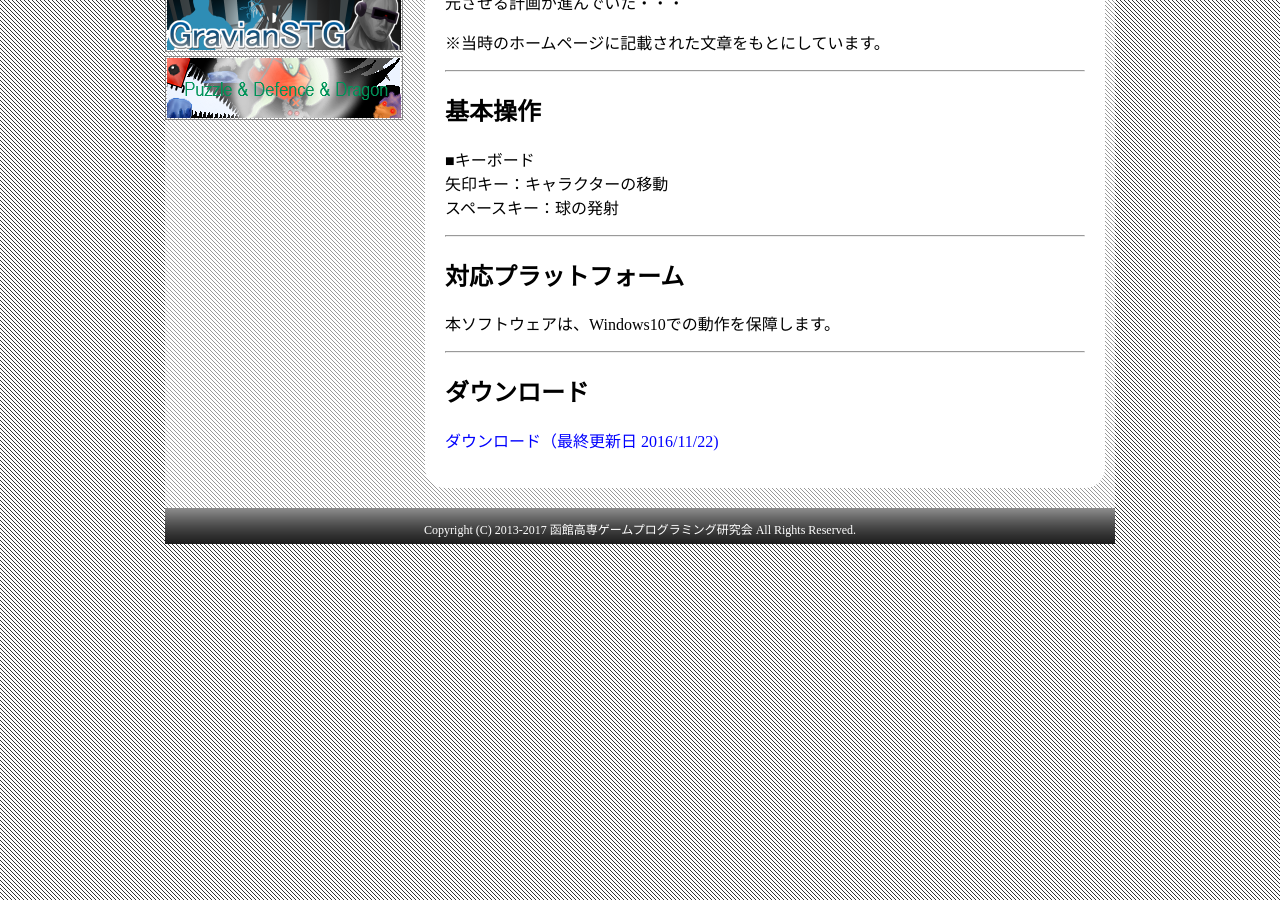
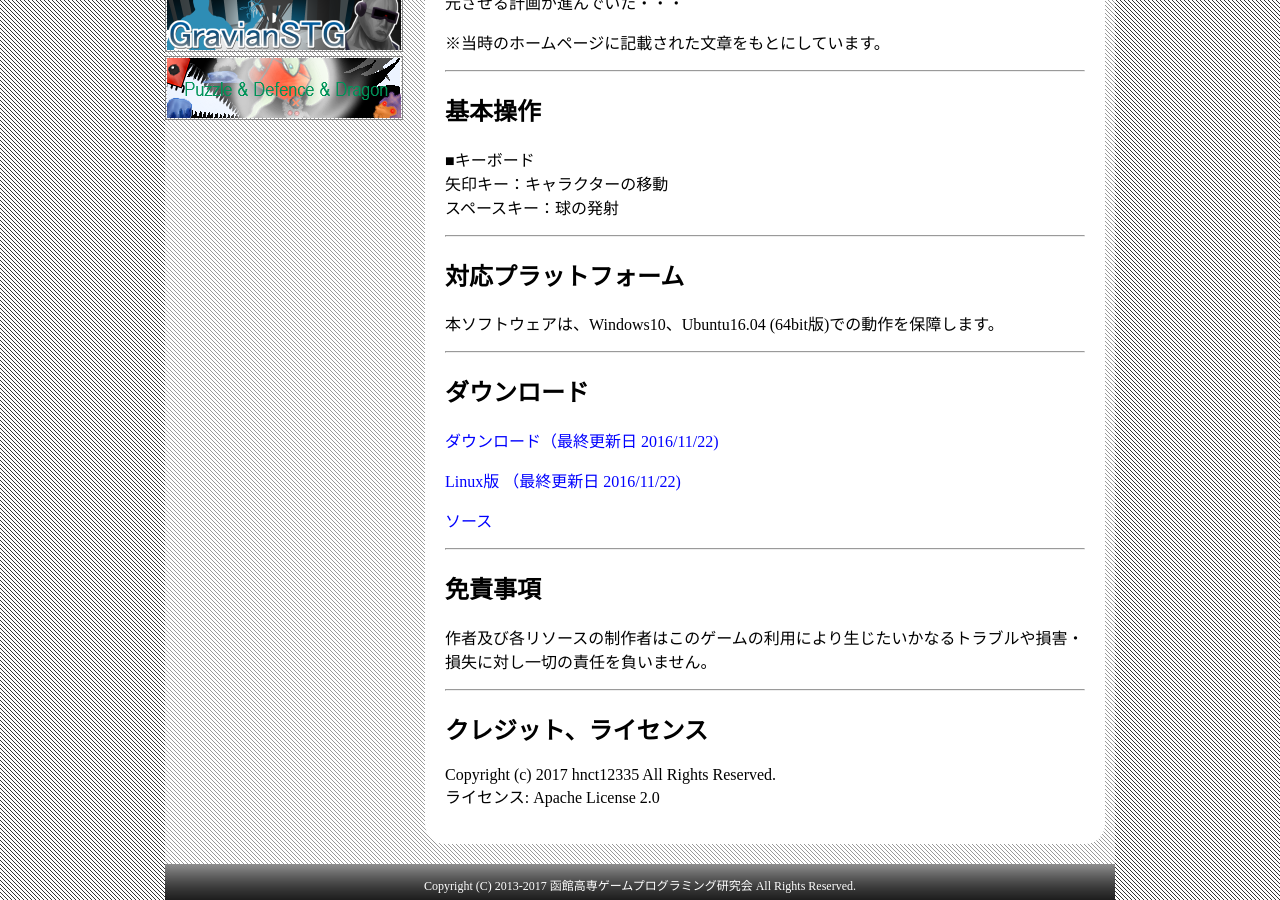
Before and after one commit to hnctgpgk/hnctgpgk.github.io, a Jekyll site: the page built from game/bird2016/index.md, in a window 1280 px wide and 900 px high, scrolled down 1124 px. Built offline with Jekyll 4.4.1, drawn with Linux system fonts in a browser that asks for light colours.

Commit message:
bird2016 更新

```diff
--- a/game/bird2016/index.md
+++ b/game/bird2016/index.md
@@ -61,7 +61,7 @@ BIRD WATCH 2016
 <h2>対応プラットフォーム</h2>
 
 <p>
-本ソフトウェアは、Windows10での動作を保障します。
+本ソフトウェアは、Windows10、Ubuntu16.04 (64bit版)での動作を保障します。
 </p>
 
 <hr>
@@ -71,6 +71,30 @@ BIRD WATCH 2016
 <a href="https://box.yahoo.co.jp/guest/viewer?sid=box-l-26oalqoyfj6fl63uanefeuz3se-1001&uniqid=1293a6f7-3bcc-424d-ae3a-d2d54e314ce3&viewtype=detail">ダウンロード（最終更新日 2016/11/22) </a>
 </p>
 
+<p>
+<a href="https://box.yahoo.co.jp/guest/viewer?sid=box-l-26oalqoyfj6fl63uanefeuz3se-1001&uniqid=f4ddb6cd-88f5-4b06-8bb1-9c4f211c15cf&viewtype=detail">Linux版 （最終更新日 2016/11/22)</a>
+</p>
+
+<p>
+<a href="https://github.com/hnct12335/BirdWatch">ソース</a>
+</p>
+
+<hr>
+<h2>免責事項</h2>
+
+<p>
+作者及び各リソースの制作者はこのゲームの利用により生じたいかなるトラブルや損害・損失に対し一切の責任を負いません。
+</p>
+
+<hr>
+<h2>クレジット、ライセンス</h2>
+
+<p>
+Copyright (c) 2017 hnct12335 All Rights Reserved.
+<br>
+ライセンス: Apache License 2.0
+</p>
+
 
 </div>
 </div>
```
